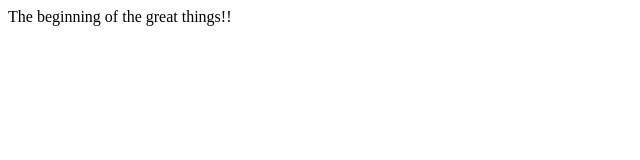
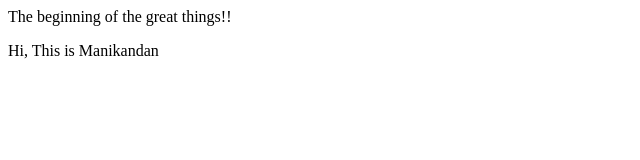
Before and after one commit to manibtechit/mani.github.io, a plain HTML site: page index.html in a window 1280 px wide. Shown: the whole page, without its empty margins (0-640 px from the left). Drawn offline with Linux system fonts and the light colour scheme.

Commit message:
Test commit

```diff
--- a/index.html
+++ b/index.html
@@ -4,5 +4,6 @@
 </head>
 <body>
 <p> The beginning of the great things!!</p>
+<p> Hi, This is Manikandan</p>
 </body>
 </html>
```
